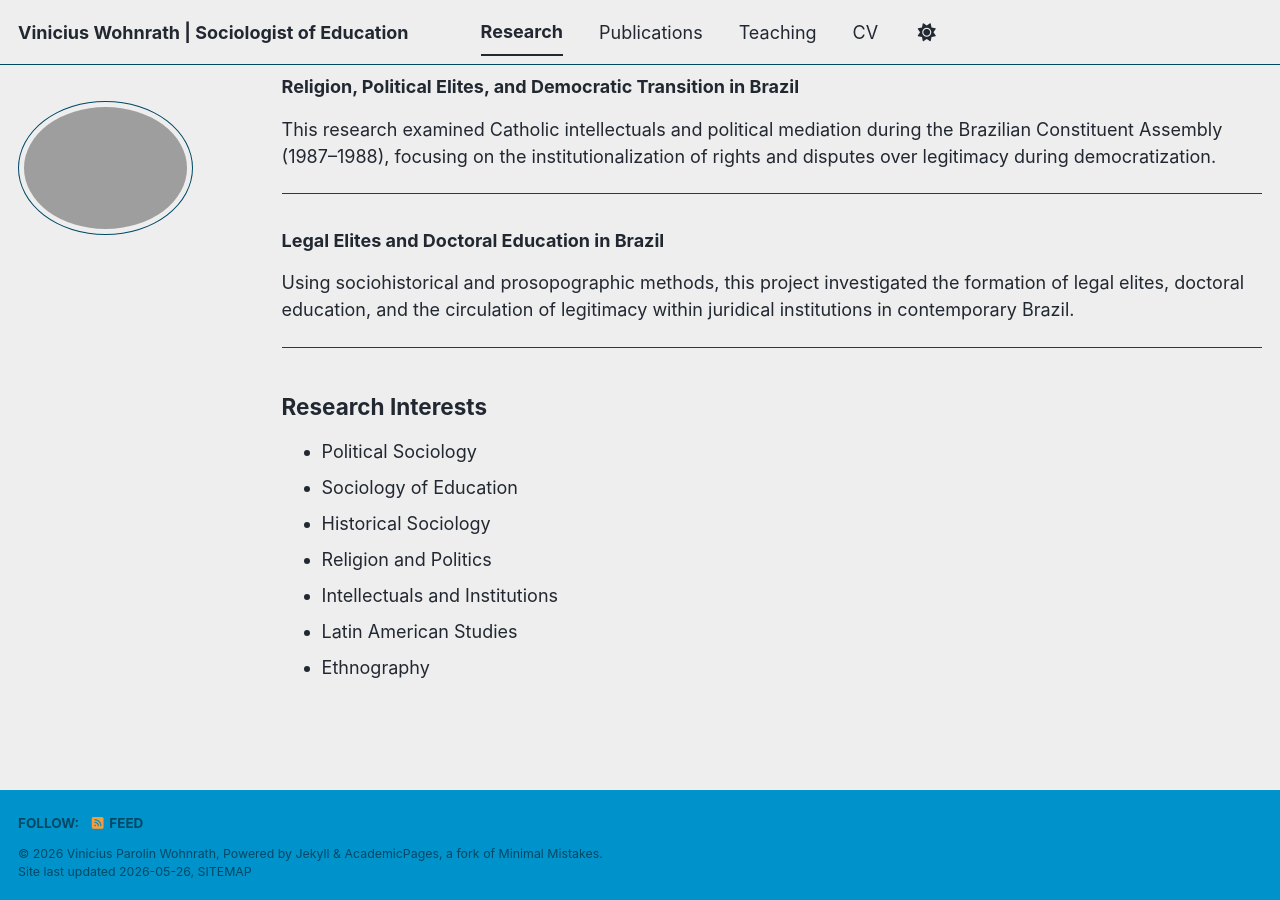
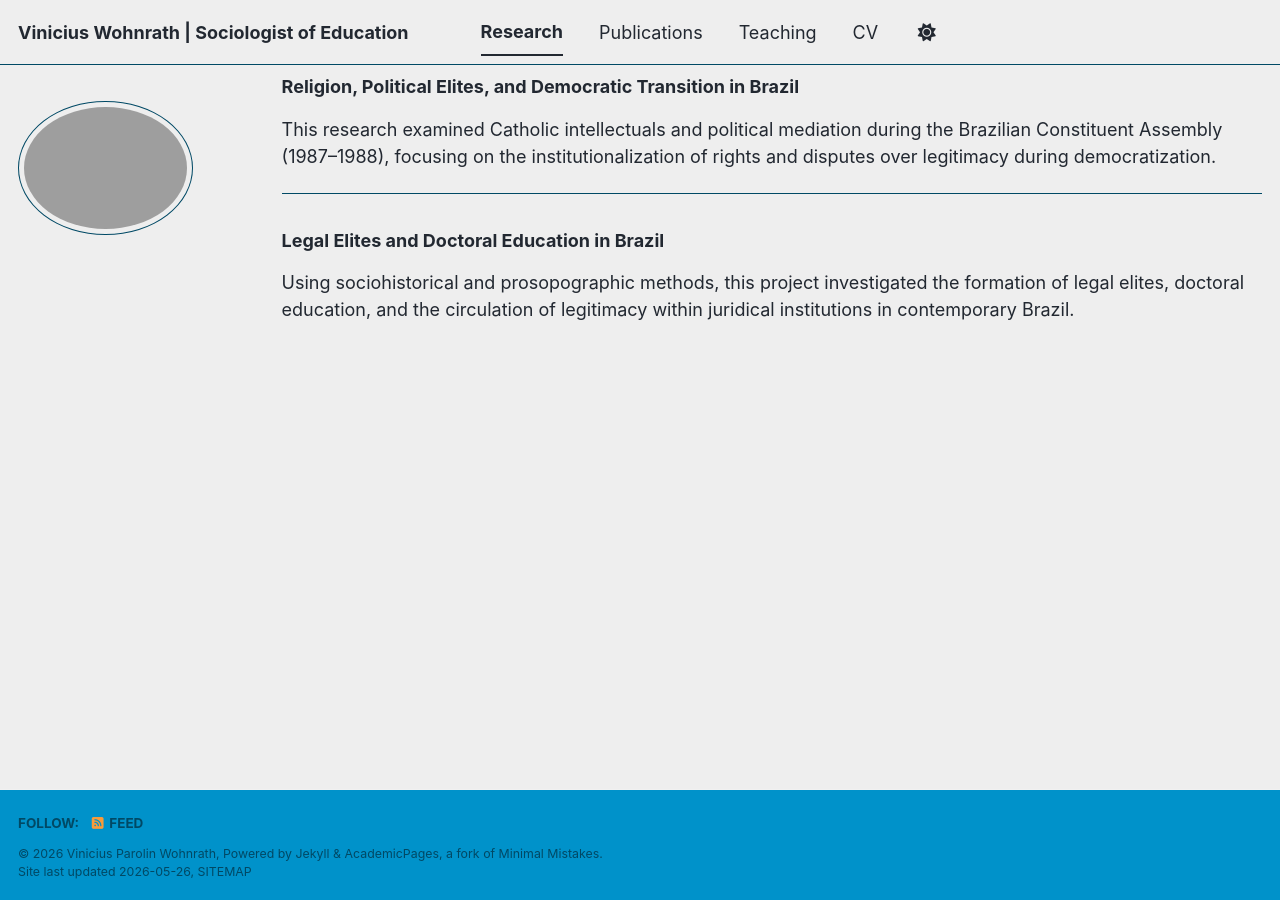
Before and after one commit to viniciuswohnrath/viniciuswohnrath.github.io, a Jekyll site: the page built from _pages/research.md, in a window 1280 px wide and 900 px high, scrolled down 542 px. Built offline with Jekyll 4.4.1, drawn with Linux system fonts in a browser that asks for light colours; a script bundle is joined from its source files by our own code; library files that are not in the unit come from our copies.

Commit message:
Update research.md

```diff
--- a/_pages/research.md
+++ b/_pages/research.md
@@ -29,15 +29,3 @@ This research examined Catholic intellectuals and political mediation during the
 ### Legal Elites and Doctoral Education in Brazil
 
 Using sociohistorical and prosopographic methods, this project investigated the formation of legal elites, doctoral education, and the circulation of legitimacy within juridical institutions in contemporary Brazil.
-
----
-
-## Research Interests
-
-- Political Sociology
-- Sociology of Education
-- Historical Sociology
-- Religion and Politics
-- Intellectuals and Institutions
-- Latin American Studies
-- Ethnography
```
